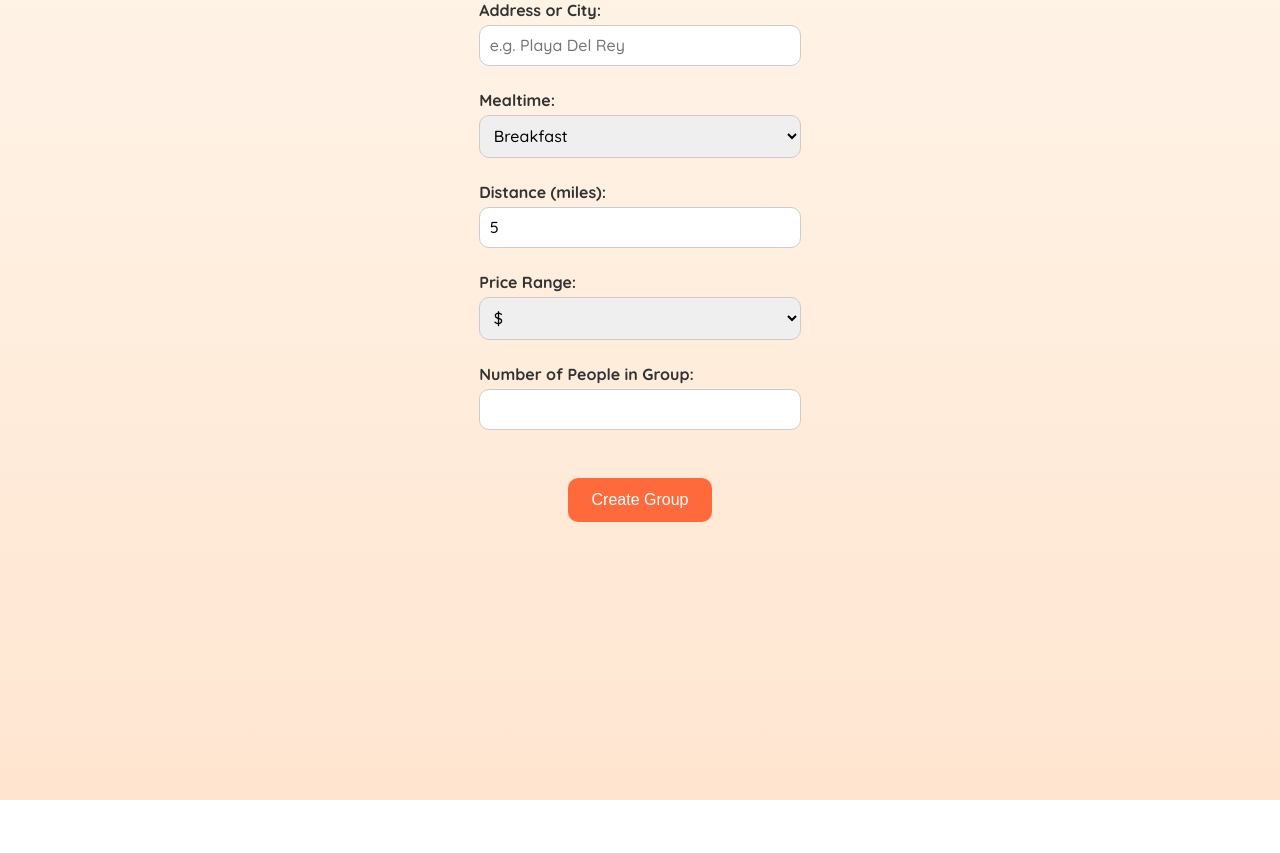
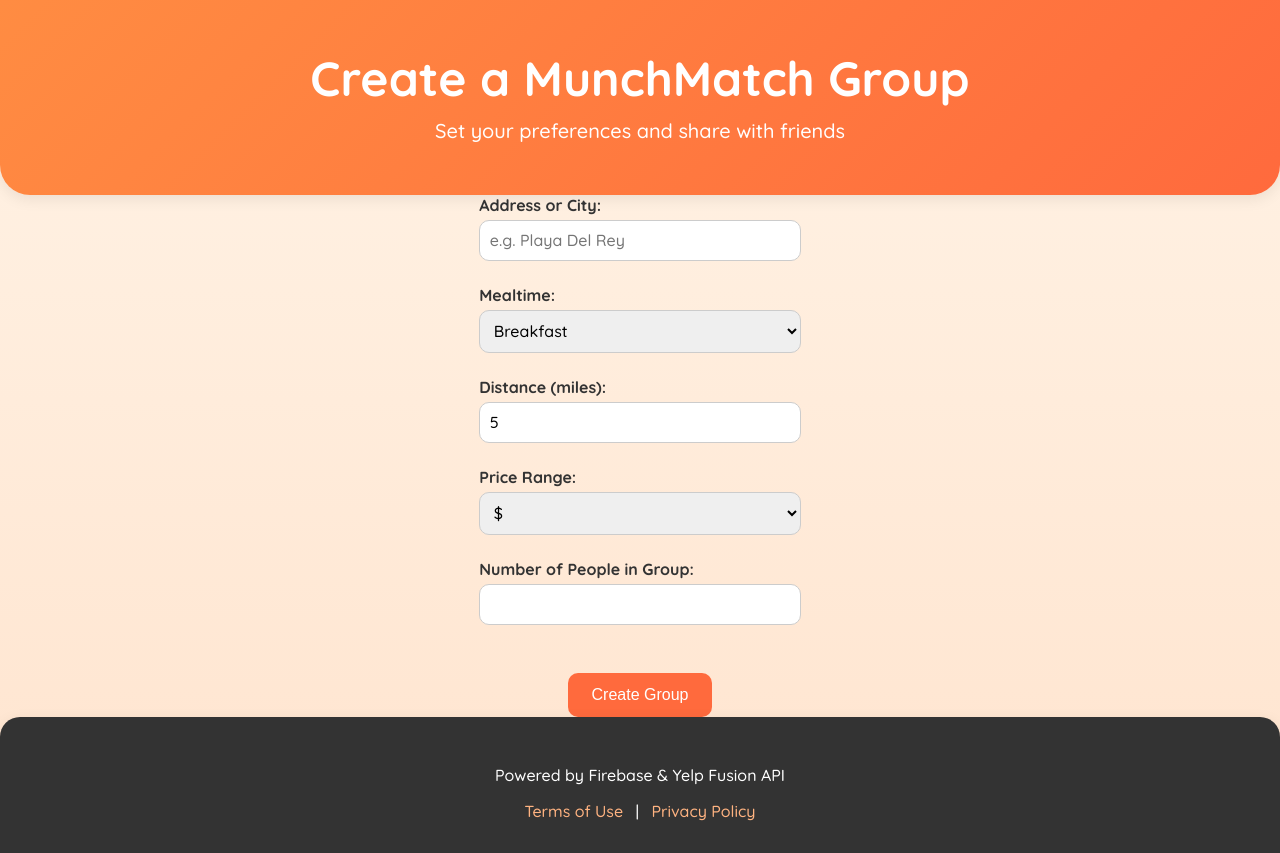
Before and after one commit to Dylim8/MunchMatch_website, a website: page public/create.html in a window 1280 px wide. Before the commit the page ends 800 px from the top, so only its background shows below. Drawn offline with Linux system fonts and the light colour scheme.

Commit message:
add back the header and footer

```diff
--- a/public/create.html
+++ b/public/create.html
@@ -11,7 +11,12 @@
     />
   </head>
   <body>
-    <!-- Your actual HTML content must be here for the JS to work -->
+    <!-- ✅ Restored Header -->
+    <header>
+      <h1>Create a MunchMatch Group</h1>
+      <p class="tagline">Set your preferences and share with friends</p>
+    </header>
+
     <div class="container">
       <form id="groupForm">
         <label>
@@ -64,7 +69,14 @@
       </div>
     </div>
 
-    <!-- Your Firebase logic script -->
+    <!-- ✅ Restored Footer -->
+    <footer>
+      <p>Powered by Firebase & Yelp Fusion API</p>
+      <div class="footer-links">
+        <a href="#">Terms of Use</a> | <a href="#">Privacy Policy</a>
+      </div>
+    </footer>
+
     <script type="module">
       import { initializeApp } from "https://www.gstatic.com/firebasejs/11.5.0/firebase-app.js";
       import {
@@ -106,6 +118,7 @@
             price: filters.price,
             radius: radiusMeters,
           };
+
           try {
             console.log("📡 Calling Yelp API with:", requestBody);
 
```
